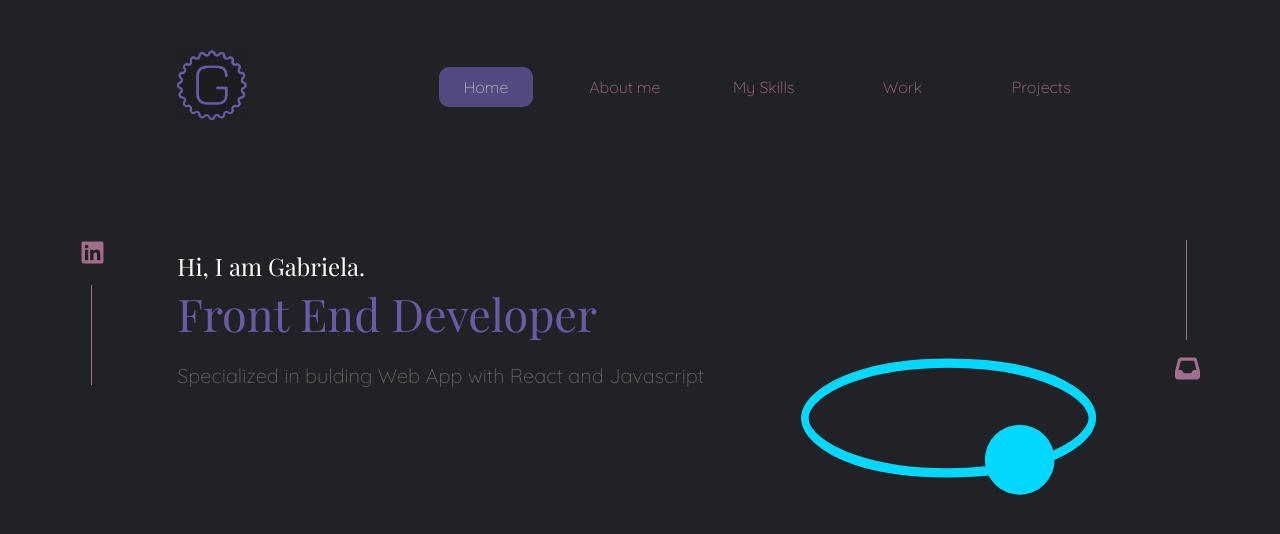
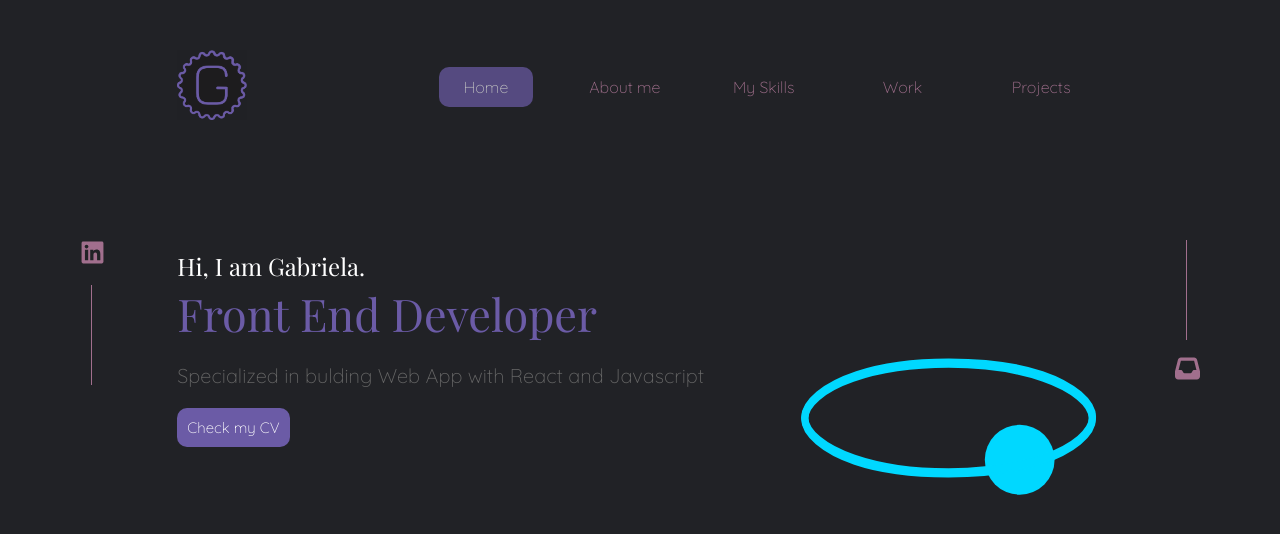
Before and after one commit to gabrielaRazo/portfolio, a React (Create React App) app: page / in a window 1280 px wide. Shown: the top 534 px of the page. Built offline with nearby package versions, Linux system fonts and the light colour scheme.

Commit message:
feat: Add download CV button
This button will show a preview of the pdf document that contains the ability to download or print it

```diff
--- a/src/pages/home/home.js
+++ b/src/pages/home/home.js
@@ -1,6 +1,6 @@
 import React from 'react';
 import ReactAnimation from '../../components/reactAnimation/animation';
-import { Text } from './home.styles';
+import { Button, Text } from './home.styles';
 import { Row, Col } from '../../pages/wrapp/wrapp.style';
 const Home = () => {
   return (
@@ -12,6 +12,15 @@ const Home = () => {
             <h1>Front End Developer</h1>
             <p>Specialized in bulding Web App with React and Javascript</p>
           </Text>
+          <Button>
+            <span
+              onClick={() =>
+                window.open('http://localhost:3000/Gabriela-CV.pdf')
+              }
+            >
+              Check my CV
+            </span>
+          </Button>
         </Col>
         <Col lg={4}>
           <ReactAnimation />
--- a/src/pages/home/home.styles.js
+++ b/src/pages/home/home.styles.js
@@ -26,3 +26,17 @@ export const Text = styled.div`
     font-size: 20px;
   }
 `;
+
+export const Button = styled.button`
+  padding: 10px;
+  border: 0;
+  background-color: ${colors.colors.purple};
+  border-radius: 10px;
+  cursor: pointer;
+
+  span {
+    font-size: 15px;
+    color: ${colors.colors.white};
+    font-family: 'Quicksand';
+  }
+`;
```
Also changed, not shown: 1 other file (tests, documents, lock files or other folders).
